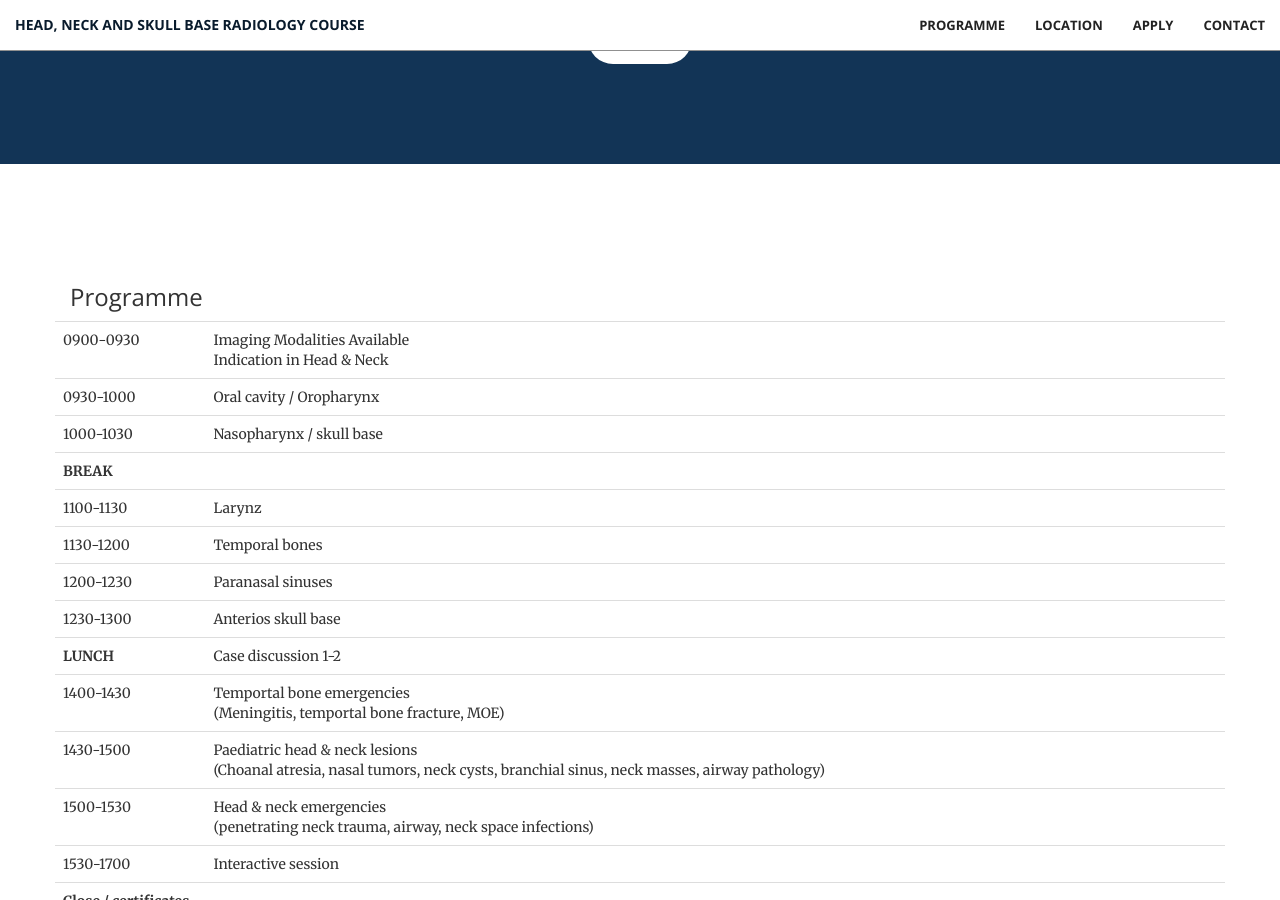
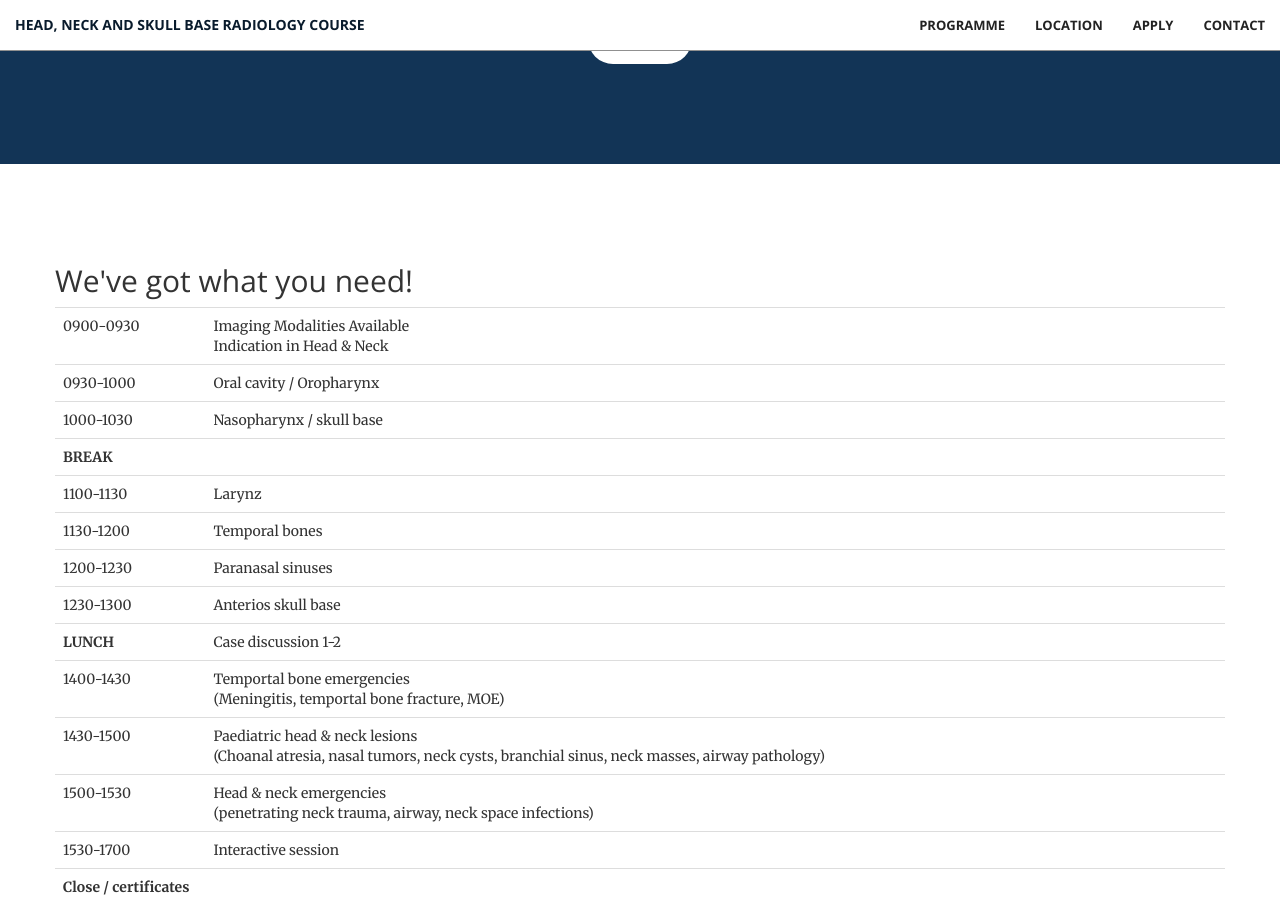
Before and after one commit to aberdeenradiology/aberdeenradiology.github.io, a Jekyll site: the page built from index.html, in a window 1280 px wide and 900 px high, scrolled down 1253 px. Built offline with Jekyll 4.4.1, drawn with Linux system fonts in a browser that asks for light colours.

Commit message:
Update programme.html

```diff
--- a/_includes/programme.html
+++ b/_includes/programme.html
@@ -1,7 +1,7 @@
 <section id="programme">
     <div class="container">
-        <h3>Programme</h3>
         <div class="row">
+            <h2 class="section-heading">We've got what you need!</h2>
             <table class = "table">
                 <tr><td>0900-0930</td><td>Imaging Modalities Available<br>Indication in Head & Neck</td></tr>
                 <tr><td>0930-1000</td><td>Oral cavity / Oropharynx</td></tr>
```
